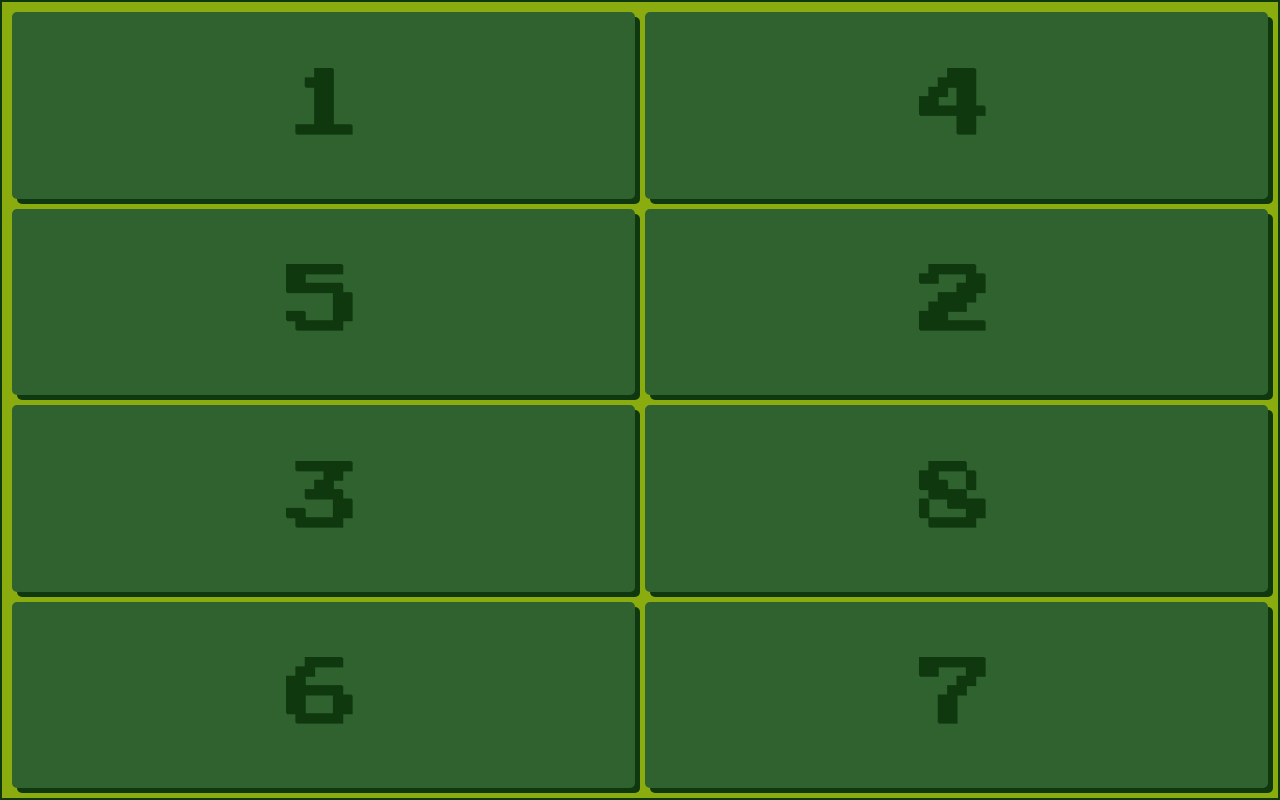
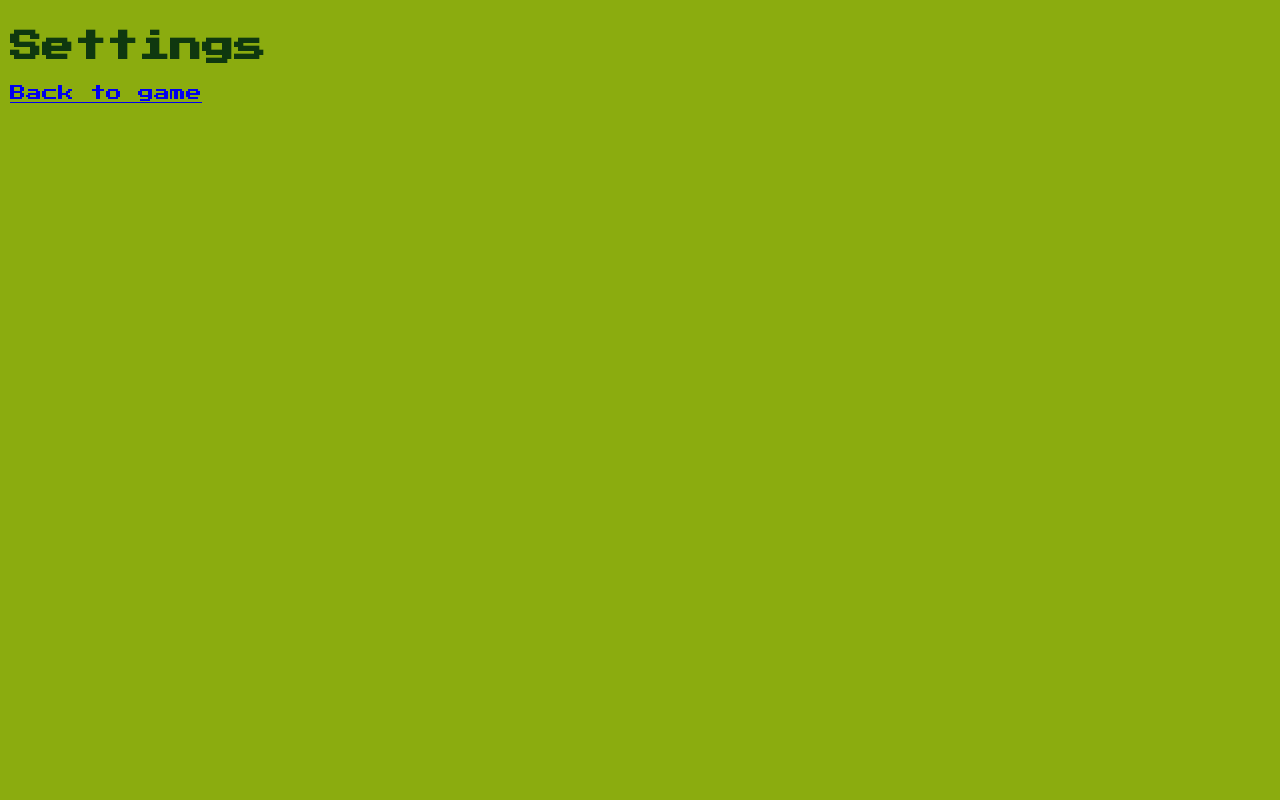
Before and after one commit to james-langridge/number-blocks, a React (Create React App) app: page /settings in a window 1280 px wide. Built offline with nearby package versions, Linux system fonts and the light colour scheme.

Commit message:
Create secret settings page

```diff
--- a/package.json
+++ b/package.json
@@ -21,6 +21,7 @@
     "@types/react-dom": "^18.0.11",
     "react": "^18.2.0",
     "react-dom": "^18.2.0",
+    "react-router-dom": "^6.9.0",
     "react-scripts": "5.0.1",
     "typescript": "^4.9.5",
     "web-vitals": "^2.1.4",
--- a/src/App.css
+++ b/src/App.css
@@ -45,3 +45,7 @@
 .correct {
   background-color: #9bbc0f;
 }
+
+.settings {
+  padding: 10px;
+}
--- a/src/App.tsx
+++ b/src/App.tsx
@@ -1,12 +1,16 @@
-import React from 'react'
 import './App.css'
 import Grid from './components/Grid'
+import {BrowserRouter, Routes, Route} from 'react-router-dom'
+import Settings from './components/Settings'
 
 function App() {
   return (
-    <div className="App">
-      <Grid />
-    </div>
+    <BrowserRouter>
+      <Routes>
+        <Route path="/" element={<Grid />} />
+        <Route path="/settings" element={<Settings />} />
+      </Routes>
+    </BrowserRouter>
   )
 }
 
--- a/src/components/Grid.tsx
+++ b/src/components/Grid.tsx
@@ -1,6 +1,7 @@
 import React, {useEffect, useState} from 'react'
 import GridSquare from './GridSquare'
 import {generateShuffledNumArr} from '../lib/generateShuffledNumArr'
+import {useNavigate} from 'react-router-dom'
 
 export default function Grid() {
   const [currentNum, setCurrentNum] = useState(1)
@@ -8,6 +9,8 @@ export default function Grid() {
   const [shuffledNumbers, setShuffledNumbers] = useState(() =>
     generateShuffledNumArr(),
   )
+  const [lastFourNums, setLastFourNums] = useState<number[]>([])
+  const navigate = useNavigate()
   const wrongSoundEffect = new Audio('/smb_bump.wav')
   const correctSoundEffect = new Audio('/smb_1-up.wav')
 
@@ -31,12 +34,36 @@ export default function Grid() {
     document.getElementById(`square-${currentNum}`)?.classList.add('current')
   }, [currentNum])
 
+  function updateLastFourNums(clickedNum: number) {
+    const arr = [...lastFourNums]
+
+    if (arr.length < 4) {
+      arr.push(clickedNum)
+      setLastFourNums(arr)
+
+      return
+    }
+
+    arr.shift()
+    arr.push(clickedNum)
+    setLastFourNums(arr)
+  }
+
+  useEffect(() => {
+    if (lastFourNums.toString() === '8,7,6,5') {
+      // TODO: save game state first
+      navigate('/settings')
+    }
+  }, [lastFourNums, navigate])
+
   async function clickHandler(event: React.MouseEvent | React.KeyboardEvent) {
     if (status === 'paused') {
       return
     }
 
     const clickedNum = Number(event.currentTarget.textContent)
+
+    updateLastFourNums(clickedNum)
 
     if (clickedNum !== currentNum) {
       void wrongSoundEffect.play()
--- /dev/null
+++ b/src/components/Settings.tsx
@@ -0,0 +1,10 @@
+import {Link} from 'react-router-dom'
+
+export default function Settings() {
+  return (
+    <div className="settings">
+      <h1>Settings</h1>
+      <Link to={`/`}>Back to game</Link>
+    </div>
+  )
+}
```
Also changed, not shown: 1 other file (tests, documents, lock files or other folders).
